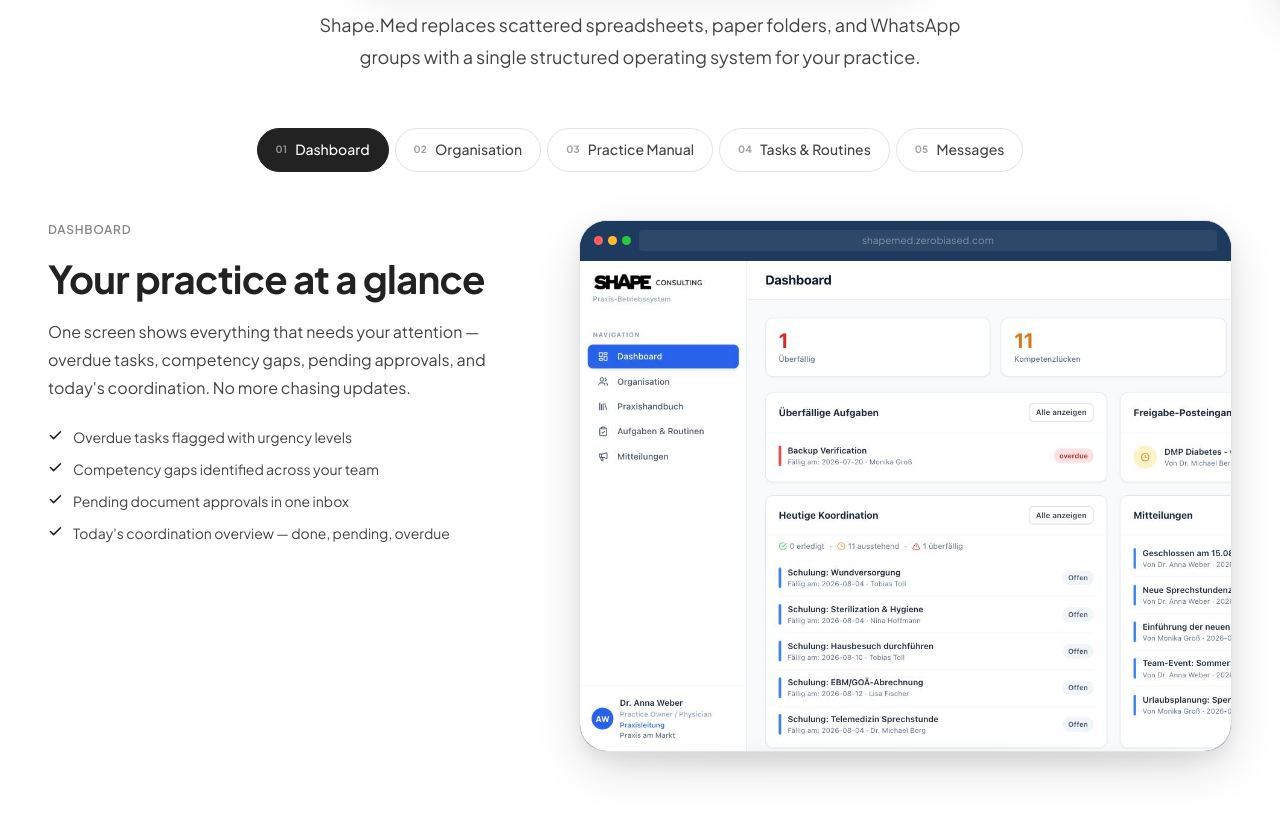
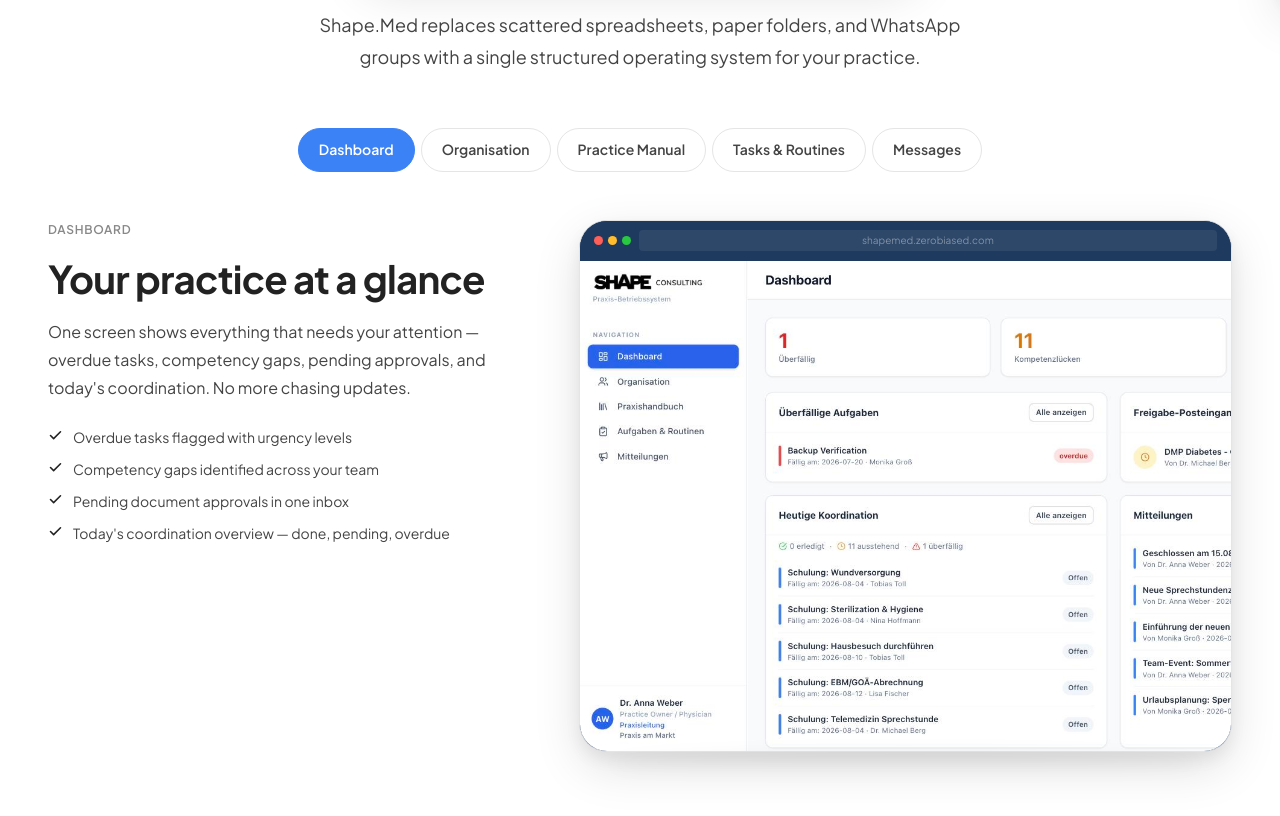
Before and after one commit to singh-sheetal/medical-website, a Next.js app: page / in a window 1280 px wide. Shown: the part 800-1616 px from the top of the page. Built offline with nearby package versions, Linux system fonts and the light colour scheme; no server answers.

Commit message:
Tabs: remove numbering, active tab highlights blue

```diff
--- a/components/sections/Modules.tsx
+++ b/components/sections/Modules.tsx
@@ -52,24 +52,17 @@ export function Modules() {
               onClick={() => setActive(i)}
               style={{
                 display: "flex", alignItems: "center", gap: "0.5rem",
-                padding: "0.55rem 1.125rem",
-                fontFamily: "var(--font-sans)", fontSize: "var(--text-sm)", fontWeight: 500,
+                padding: "0.55rem 1.25rem",
+                fontFamily: "var(--font-sans)", fontSize: "var(--text-sm)", fontWeight: 600,
                 borderRadius: "var(--radius-full)",
-                border: `1.5px solid ${i === active ? "var(--color-black)" : "var(--color-border)"}`,
-                backgroundColor: i === active ? "var(--color-black)" : "transparent",
+                border: `1.5px solid ${i === active ? "var(--color-primary)" : "var(--color-border)"}`,
+                backgroundColor: i === active ? "var(--color-primary)" : "transparent",
                 color: i === active ? "var(--color-white)" : "var(--color-text-body)",
                 cursor: "pointer",
                 transition: "all var(--transition-fast)",
                 whiteSpace: "nowrap",
               }}
             >
-              <span style={{
-                fontSize: "10px", fontWeight: 700,
-                fontFamily: "var(--font-sans)", opacity: 0.5,
-                letterSpacing: "0.02em",
-              }}>
-                {moduleLabels[mod.id]}
-              </span>
               {mod.badge}
             </button>
           ))}
```
